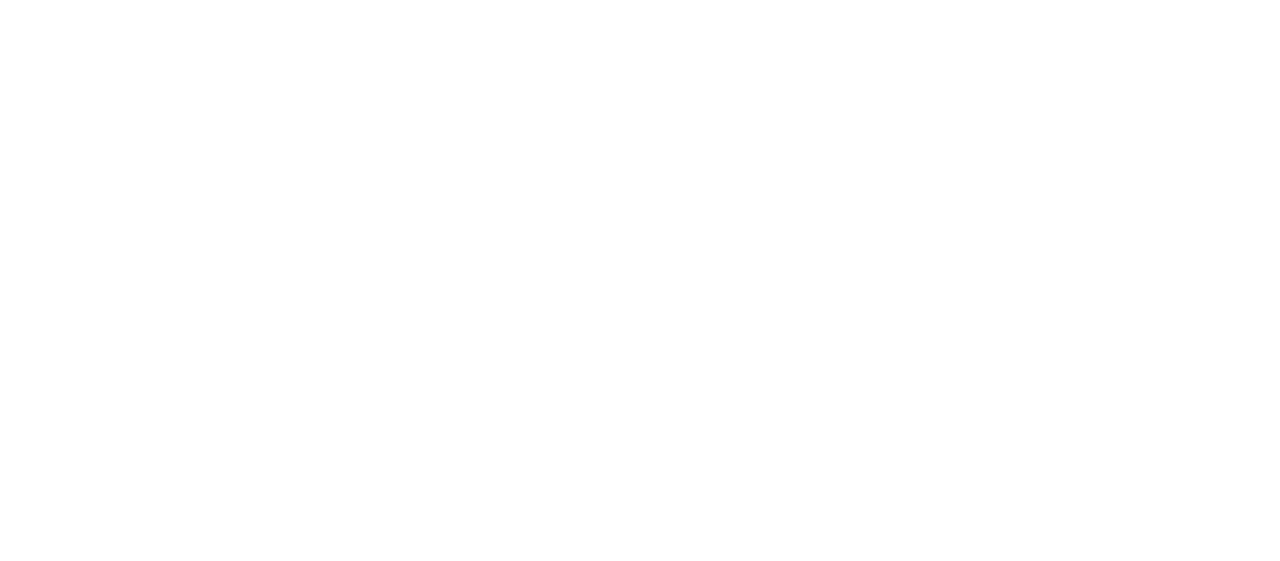
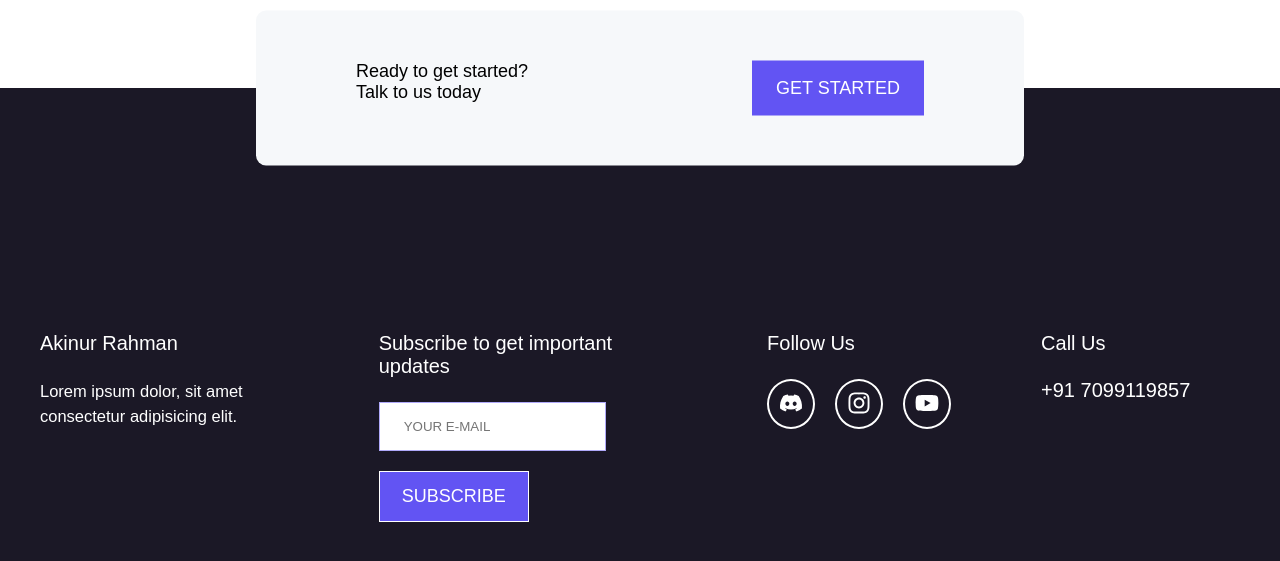
Before and after one commit to akinurrahman/e-commerce, a React (Create React App) app: page / in a window 1280 px wide. Shown: the part 1744-2305 px from the top of the page. Before the commit the page ends 900 px from the top, so only its background shows below. Built offline with nearby package versions, Linux system fonts and the light colour scheme.

Commit message:
footer added

```diff
--- a/src/App.js
+++ b/src/App.js
@@ -9,6 +9,7 @@ import SingleProduct from "./pages/product page/single product/SingleProduct";
 import Cart from "./pages/cart page/Cart";
 import Error from "./pages/error page/Error";
 import Header from "./components/header/Header";
+import Footer from "./components/footer section/Footer";
 const App = () => {
   return (
     <Router>
@@ -22,6 +23,7 @@ const App = () => {
         <Route path="/cart" element={<Cart />} />
         <Route path="*" element={<Error />} />
       </Routes>
+      <Footer/>
     </Router>
   );
 };
--- a/src/App.scss
+++ b/src/App.scss
@@ -172,32 +172,3 @@ input[type="submit"] {
     grid-template-columns: 1fr;
   }
 }
-
-button {
-  text-decoration: none;
-  max-width: auto;
-  background-color: $btn;
-  color: $white;
-  padding: 1.4rem 2.4rem;
-  border: none;
-  text-transform: uppercase;
-  text-align: center;
-  cursor: pointer;
-  transition: all 0.3s ease;
-  -webkit-transition: all 0.3s ease 0s;
-  -moz-transition: all 0.3s ease 0s;
-  -o-transition: all 0.3s ease 0s;
-
-  &:hover,
-  &:active {
-    box-shadow: 0 2rem 2rem 0 #8490ff4d;
-    box-shadow: $shadow-support;
-    transform: scale(0.96);
-  }
-
-  a {
-    text-decoration: none;
-    color: $white;
-    font-size: 1.8rem;
-  }
-}
--- a/src/_base.scss
+++ b/src/_base.scss
@@ -7,3 +7,4 @@ $border: rgba(98, 84, 243, 0.5);
 $shadow-support: " rgba(0, 0, 0, 0.16) 0px 1px 4px";
 $btn: #6254f3;
 $white: #fff;
+$hr: "#ffffff";
--- a/src/_mixin.scss
+++ b/src/_mixin.scss
@@ -0,0 +1,27 @@
+@mixin button {
+  text-decoration: none;
+  max-width: auto;
+  background-color: $btn;
+  color: $white;
+  padding: 1.4rem 2.4rem;
+  border: none;
+  text-transform: uppercase;
+  text-align: center;
+  cursor: pointer;
+  transition: all 0.3s ease;
+  -webkit-transition: all 0.3s ease 0s;
+  -moz-transition: all 0.3s ease 0s;
+  -o-transition: all 0.3s ease 0s;
+
+  &:hover,
+  &:active {
+
+    transform: scale(0.96);
+  }
+
+  a {
+    text-decoration: none;
+    color: $white;
+    font-size: 1.8rem;
+  }
+}
--- a/src/components/Hero section/hero.scss
+++ b/src/components/Hero section/hero.scss
@@ -1,4 +1,5 @@
 @import "../../base";
+@import "../../mixin";
 
 .container {
   padding: 12rem 0;
@@ -71,3 +72,7 @@
   max-width: 120rem;
   margin: 0 auto;
 }
+
+button{
+  @include button;
+}
--- /dev/null
+++ b/src/components/footer section/Footer.jsx
@@ -0,0 +1,66 @@
+import React from "react";
+import "./footer.scss";
+import { NavLink } from "react-router-dom";
+import { FaDiscord, FaInstagram, FaYoutube } from "react-icons/fa";
+
+const Footer = () => {
+  return (
+    <>
+      <section>
+        <section className="contact-short">
+          <div className="grid grid-two-column">
+            <div>
+              <h3>Ready to get started?</h3>
+              <h3>Talk to us today</h3>
+            </div>
+
+            <div>
+              <button className="btn hireme-btn">
+                <NavLink to="/"> Get Started </NavLink>
+              </button>
+            </div>
+          </div>
+        </section>
+        {/* footer section */}
+
+        <footer>
+          <div className="container grid grid-four-column">
+            <div className="footer-about">
+              <h3>Akinur Rahman</h3>
+              <p>Lorem ipsum dolor, sit amet consectetur adipisicing elit. </p>
+            </div>
+            <div className="footer-subscribe">
+              <h3>Subscribe to get important updates</h3>
+              <form action="#">
+                <input type="email" name="email" placeholder="YOUR E-MAIL" />
+
+                <input type="submit" value="subscribe" className="btn-style" />
+              </form>
+            </div>
+            <div className="footer-social">
+              <h3>Follow Us</h3>
+              <div className="footer-social--icons">
+                <div>
+                  <FaDiscord className="icons" />
+                </div>
+                <div>
+                  <FaInstagram className="icons" />
+                </div>
+                <div>
+                  <FaYoutube className="icons" />
+                </div>
+              </div>
+            </div>
+            <div className="footer-contact">
+              <h3>Call Us</h3>
+              <h3>+91 7099119857</h3>
+            </div>
+          </div>
+
+        </footer>
+      </section>
+    </>
+  );
+};
+
+export default Footer;
--- /dev/null
+++ b/src/components/footer section/footer.scss
@@ -0,0 +1,70 @@
+@import "../../base";
+@import "../../mixin";
+
+.iSIFGq {
+  margin: 0;
+}
+
+.contact-short {
+  max-width: 60vw;
+  margin: auto;
+  padding: 5rem 10rem;
+  background-color: $bg;
+  border-radius: 1rem;
+  box-shadow: $shadow-support;
+  transform: translateY(50%);
+
+  .grid div:last-child {
+    justify-self: end;
+    align-self: center;
+  }
+}
+
+footer {
+  padding: 14rem 0 9rem 0;
+  background-color: #1b1826;
+  h3 {
+    color: $white;
+    margin-bottom: 2.4rem;
+  }
+  p {
+    color: $white;
+  }
+  .footer-social--icons {
+    display: flex;
+    gap: 2rem;
+
+    div {
+      padding: 1rem;
+      border-radius: 50%;
+      border: 2px solid $white;
+
+      .icons {
+        color: $white;
+        font-size: 2.4rem;
+        position: relative;
+        cursor: pointer;
+      }
+    }
+  }
+}
+
+@media (max-width: 768px) {
+  .contact-short {
+    max-width: 80vw;
+    margin: 4.8rem auto;
+    transform: translateY(0%);
+    text-align: center;
+
+    .grid div:last-child {
+      justify-self: center;
+    }
+  }
+
+  footer {
+    padding: 9rem 0 9rem 0;
+  }
+}
+.btn-style {
+  @include button;
+}
--- a/src/pages/home page/Home.jsx
+++ b/src/pages/home page/Home.jsx
@@ -5,7 +5,7 @@ import Trusted from '../../components/trust section/Trusted'
 
 const Home = () => {
   return (
-    <div style={{height:'100vh', width: '100vw'}}>
+    <div>
       <HeroSection title="Shoppy Store"/>
       <Service/>
       <Trusted/>
```
